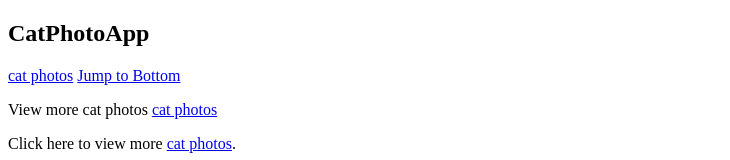
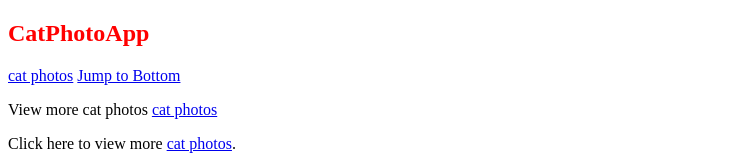
Before and after one commit to Oleg-Rogojinaru/learnToCode, a plain HTML site: page index.html in a window 1280 px wide. Shown: the top 160 px of the page, without its empty margins (0-730 px from the left). Drawn offline with Linux system fonts and the light colour scheme.

Commit message:
Change the Color of Text

```diff
--- a/index.html
+++ b/index.html
@@ -10,7 +10,8 @@
 	<title>Document</title>
 </head>
 <body>
-	<h2>CatPhotoApp</h2>
+	<!--Change the Color of Text-->
+	<h2 style="color: red;">CatPhotoApp</h2>
 	<main>
 		<a href="https://www.freecatphotoapp.com">cat photos</a>
 
--- a/script.js
+++ b/script.js
@@ -294,3 +294,7 @@ function reusableFunction() {
  }
 
 reusableFunction();
+
+// Passing Values to Functions with Arguments
+// 1. Create a function called functionWithArgs that accepts two arguments and outputs their sum to the dev console.
+// 2. Call the function with two numbers as arguments.
```
